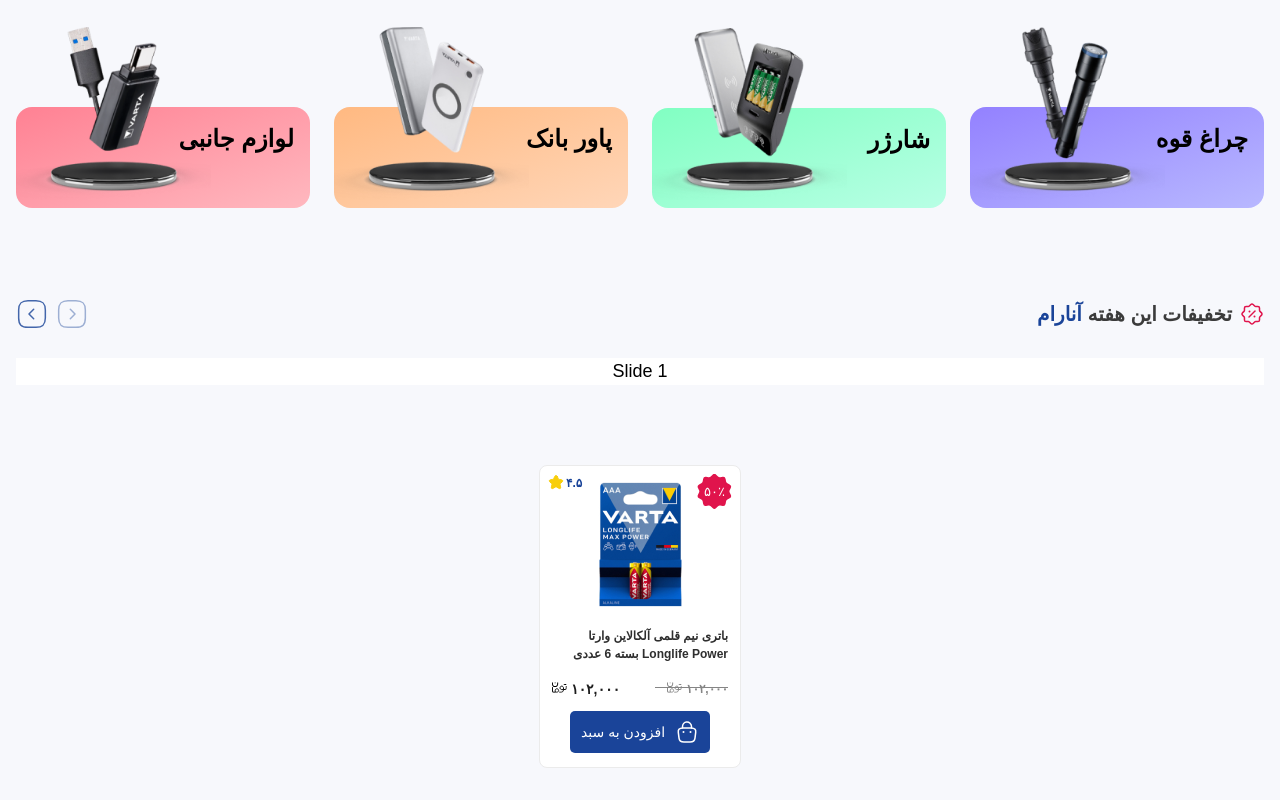
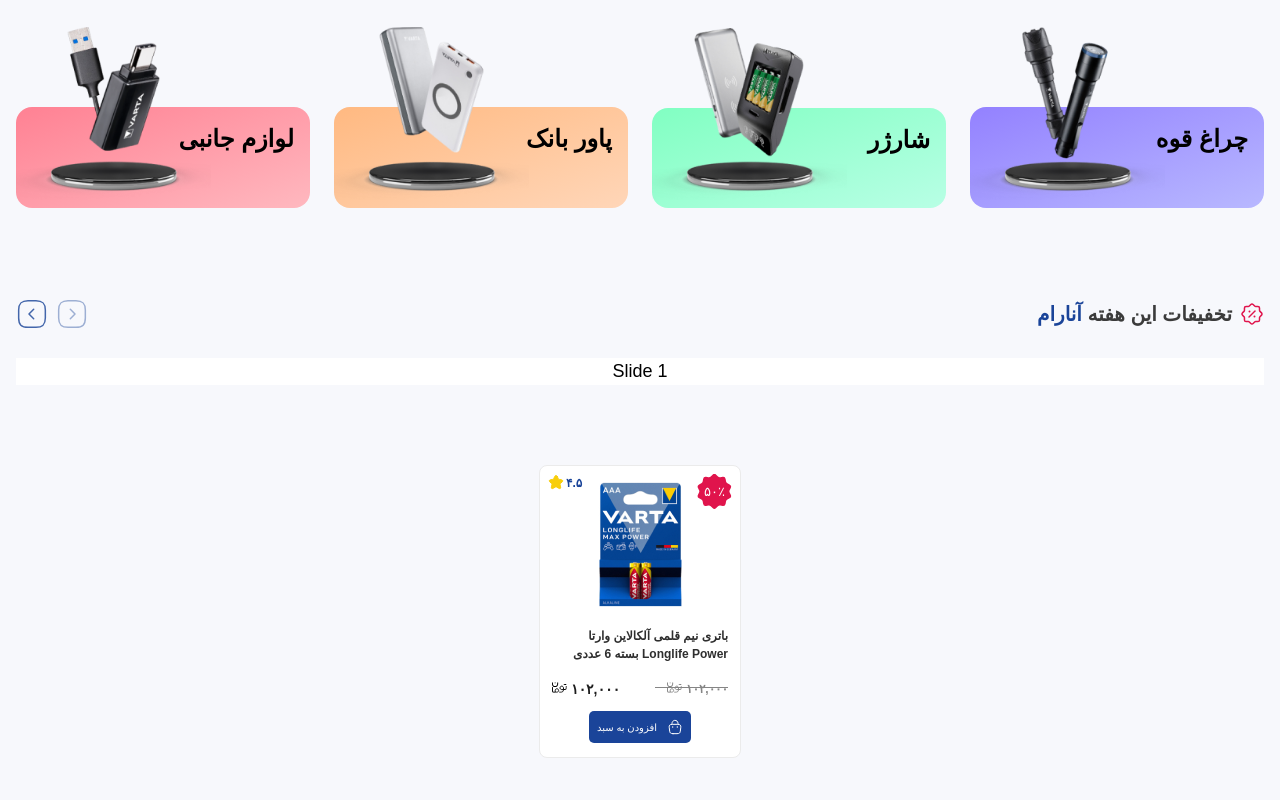
Before and after one commit to mahyarErshad/anaram-react, a React (Create React App) app: page / in a window 1280 px wide. Shown: the part 995-1795 px from the top of the page. Built offline with nearby package versions, Linux system fonts and the light colour scheme; a web font is replaced by a local one.

Commit message:
Primary Button for product card has been created

```diff
--- a/src/Components/ProductCards/ProductCardWithDiscount/ProductCardWithDiscount.jsx
+++ b/src/Components/ProductCards/ProductCardWithDiscount/ProductCardWithDiscount.jsx
@@ -23,7 +23,7 @@ function ProductCardWithDiscount() {
         <ProductCardPriceSection price="۱۰۲,۰۰۰" />
       </div>
       <div className="flex-center gap-1 w-full">
-        <PrimaryButton addToCartButton text="افزودن به سبد" icon={<CartIcon stroke="white" />} />
+        <PrimaryButton addToCartButton text="افزودن به سبد" icon={<CartIcon className="w-4 h-4" stroke="white" />} />
       </div>
     </figure>
   );
--- a/src/Components/Utils/Buttons/PrimaryButton/PrimaryButton.jsx
+++ b/src/Components/Utils/Buttons/PrimaryButton/PrimaryButton.jsx
@@ -2,9 +2,9 @@ import React from "react";
 import styles from "./styles.module.css";
 
 function PrimaryButton(props) {
-  const spaces = props.addToCartButton ? "py-[0.5625rem] px-[0.6875rem] gap-[0.625rem]" : "gap-3 px-4 py-3";
+  const spaces = props.addToCartButton ? "py-2 px-2 gap-[0.625rem] text-[0.625rem]" : "gap-3 px-4 py-3 text-sm";
   return (
-    <button onClick={props.onClick} className={`${props.className} ${styles.button} ${spaces} transition-all duration-300 rounded-5px bg-primary6 flex-center text-white text-sm`}>
+    <button onClick={props.onClick} className={`${props.className} ${styles.button} ${spaces} transition-all duration-300 rounded-5px bg-primary6 flex-center text-white`}>
       {props.icon}
       {props.text}
     </button>
```
